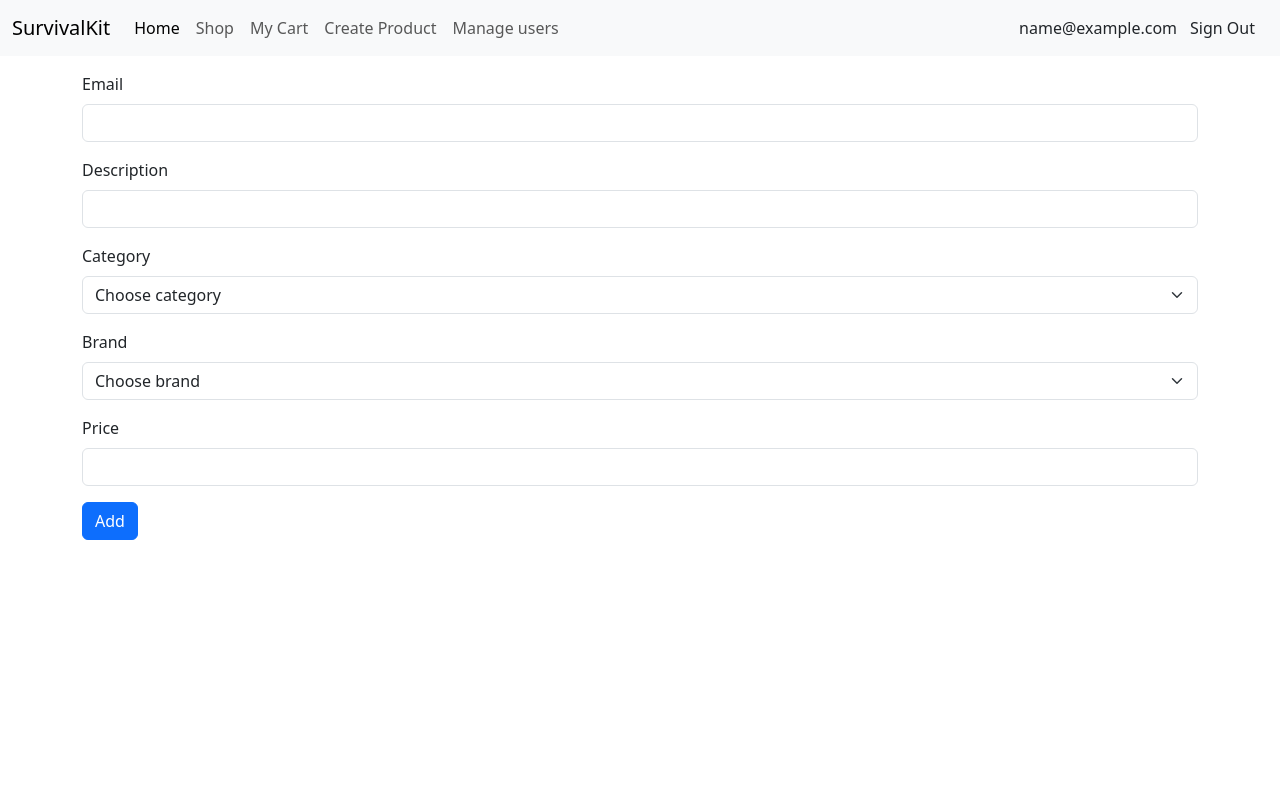
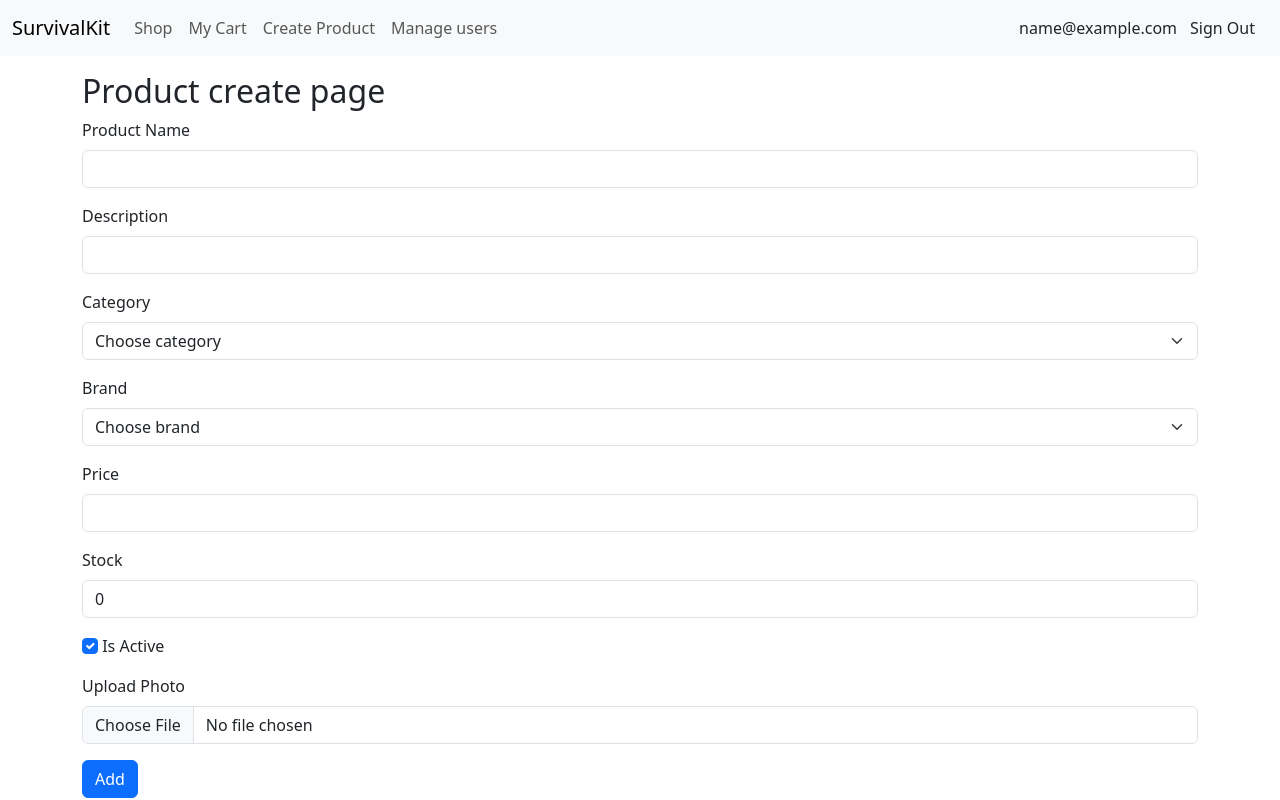
Before and after one commit to VadimScerbatiuc/SurvivalKit, a Django app: page /product/create/ in a window 1280 px wide. Run offline with Django 5.2, Linux system fonts and the light colour scheme; the visitor is signed in with stand-in values (Sample User, id 1); data that the repository does not hold is empty; some libraries are stand-ins or nearby versions.

Commit message:
feat:SK-19 - Added small improvements

```diff
--- a/survival_kit/shop/forms.py
+++ b/survival_kit/shop/forms.py
@@ -8,7 +8,20 @@ class ProductCreateForm(forms.ModelForm):
     category = forms.ModelChoiceField(queryset=Category.objects.all(), label='Category', empty_label="Choose category")
     brand = forms.ModelChoiceField(queryset=Brand.objects.all(), label='Brand', empty_label="Choose brand")
     price = forms.DecimalField(label='Price')
+    stock = forms.IntegerField(label='Stock')
+    is_active = forms.BooleanField(label='Is Active')
+    image = forms.ImageField(label='Main Photo')
 
     class Meta:
         model = Product
-        fields = ['name', 'description', 'category', 'brand', 'price']
+        fields = ['name', 'description', 'category', 'brand', 'price', 'stock', 'is_active']
+
+    def save(self, commit=True):
+        product = super().save(commit=commit)
+
+        image_file = self.cleaned_data.get('image')
+        print(image_file)
+        if image_file:
+            ProductImage.objects.create(product=product, image=image_file)
+
+        return product
--- a/survival_kit/shop/templates/header.html
+++ b/survival_kit/shop/templates/header.html
@@ -8,10 +8,7 @@
         <div class="collapse navbar-collapse" id="navbarSupportedContent">
             <ul class="navbar-nav me-auto mb-2 mb-lg-0">
                 <li class="nav-item">
-                    <a class="nav-link active" aria-current="page" href="{% url 'shop:main_page' %}">Home</a>
-                </li>
-                <li class="nav-item">
-                    <a class="nav-link" href="{% url 'shop:product:product_page' %}">Shop</a>
+                    <a class="nav-link" href="{% url 'shop:product_page' %}">Shop</a>
                 </li>
                     <li class="nav-item">
                         <a class="nav-link" href="{% url 'shop:cart_view' %}">My Cart</a>
--- a/survival_kit/shop/templates/shop/cart_list.html
+++ b/survival_kit/shop/templates/shop/cart_list.html
@@ -21,7 +21,8 @@
                                 </div>
                                 <div class="d-flex justify-content-between">
                                     <p>Total price: </p>
-                                    <p id="{{ item.product_id }}_price">{{ item.price_by_quantity }} {{ currency_symbol }}</p>
+                                    <p id="{{ item.product_id }}_price">{{ item.price_by_quantity }}</p>
+                                    <p>{{ currency_symbol }}</p>
                                 </div>
                                 <!-- add/remove button -->
                                 <div class="d-inline-flex border rounded-5 align-item-center ">
@@ -38,7 +39,8 @@
                     <h5 class="d-flex justify-content-center">ORDER SUMMARY</h5>
                     <div class="d-flex text-end margin-order">
                         <h5 class="col">Total: </h5>
-                        <h5 class="col" id="total-price">{{ total_price }} {{ currency_symbol }}</h5>
+                        <h5 class="col" id="total-price">{{ total_price }}</h5>
+                        <p>{{ currency_symbol }}</p>
                     </div>
                     <div class="d-flex justify-content-center">
                         <form action="{% url 'shop:create-checkout-session' %}" method="post">
--- a/survival_kit/shop/templates/shop/product_create.html
+++ b/survival_kit/shop/templates/shop/product_create.html
@@ -1,10 +1,11 @@
 {% extends 'base.html' %}
 
 {% block content %}
-    <form action="{% url 'shop:product:product_create' %}" method="post">
+    <p class="h2">Product create page</p>
+    <form action="{% url 'shop:product:product_create' %}" method="post" enctype="multipart/form-data">
         {% csrf_token %}
         <div class="mb-3">
-                <label for="id_name" class="form-label">Email</label>
+                <label for="id_name" class="form-label">Product Name</label>
                 <input type="text" name="name" id="id_name" required class="form-control">
                 {% for error in form.name.errors %}
                 <p class="error-color">{{ error }}</p>
@@ -50,7 +51,24 @@
                 <p class="error-color">{{ error }}</p>
                 {% endfor %}
         </div>
-
+        <div class="mb-3">
+            <label for="id_stock" class="form-label">Stock</label>
+            <input type="number" name="stock" id="id_stock" class="form-control" value="{{ form.stock.value|default:0 }}">
+            {% for error in form.stock.errors %}
+                <p class="error-color">{{ error }}</p>
+            {% endfor %}
+        </div>
+        <div class="mb-3">
+            <input type="checkbox" name="is_active" id="id_is_active" class="form-check-input" checked>
+            <label for="id_is_active" class="form-check-label">Is Active</label>
+            {% for error in form.is_active.errors %}
+                <p class="error-color">{{ error }}</p>
+            {% endfor %}
+        </div>
+        <div class="mb-3">
+            <label for="id_image" class="form-label">Upload Photo</label>
+            <input type="file" name="image" id="id_image" class="form-control">
+        </div>
         <button type="submit" class="btn btn-primary">Add</button>
     </form>
 {% endblock %}
--- a/survival_kit/shop/urls.py
+++ b/survival_kit/shop/urls.py
@@ -20,15 +20,14 @@ app_name = 'shop'
 # ]
 
 product_urls = [
-    path('page/', ProductPageView.as_view(), name='product_page'),
     path('list/', ProductListView.as_view(), name='product_list'),
     path('create/', ProductCreateView.as_view(), name="product_create"),
     path('detail/<slug:product_slug>/', ProductDetailView.as_view(), name='product_detail'),
 ]
 
 urlpatterns = [
-    path('', ShopBasePageView.as_view(), name='main_page'),
     path('product/', include((product_urls, 'product'))),
+    path('', ProductPageView.as_view(), name='product_page'),
     path('cart/', CartView.as_view(), name='cart_view'),
     path('create-checkout-session/', CreateCheckoutSessionView.as_view(), name="create-checkout-session"),
     path('success/', SuccessView.as_view(), name="success-payment"),
--- a/survival_kit/shop/views.py
+++ b/survival_kit/shop/views.py
@@ -15,12 +15,6 @@ from shop.services.shopping_cart import CartService
 from shop.services.product_service import ProductService
 from shop.services.payment_service import PaymentService
 
-
-class ShopBasePageView(View):
-    template_name = 'base.html'
-
-    def get(self, request):
-        return render(request, self.template_name)
 
 
 class ProductPageView(View):
```
